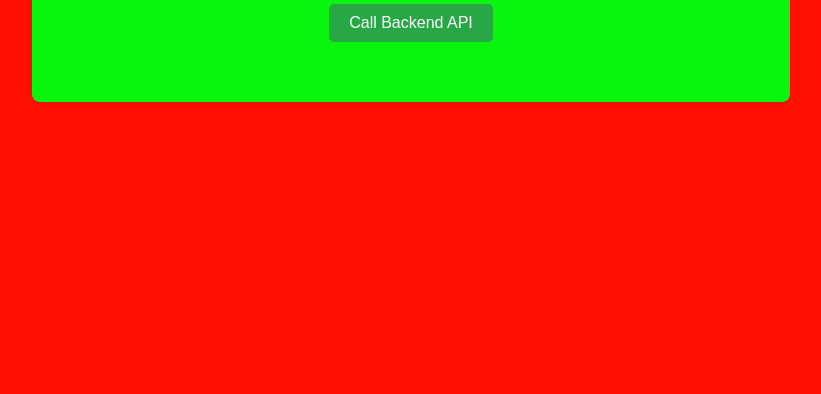
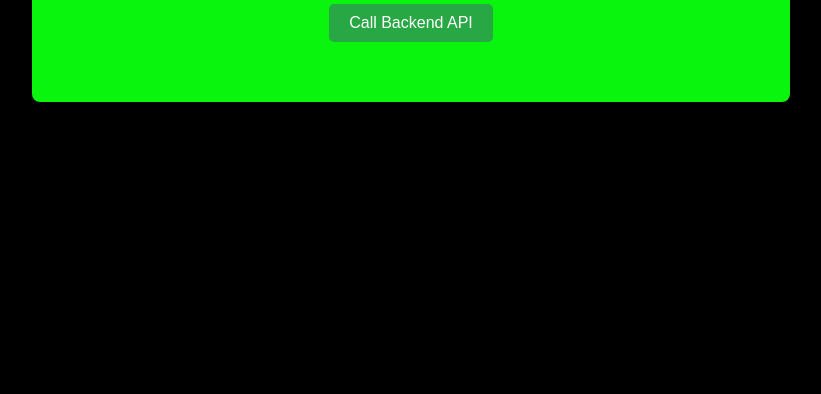
Before and after one commit to koakko/lab08-jk-webhook, a plain HTML site: page frontend/index.html in a window 1280 px wide. Shown: the part 406-800 px from the top of the page, without its empty margins (229-1050 px from the left). Drawn offline with Linux system fonts and the light colour scheme.

Commit message:
dev first commit!

```diff
--- a/frontend/index.html
+++ b/frontend/index.html
@@ -7,7 +7,7 @@
     <style>
         body {
             font-family: sans-serif;
-            background-color: #ff1003;
+            background-color: #000000;
             display: flex;
             justify-content: center;
             align-items: center;
```
